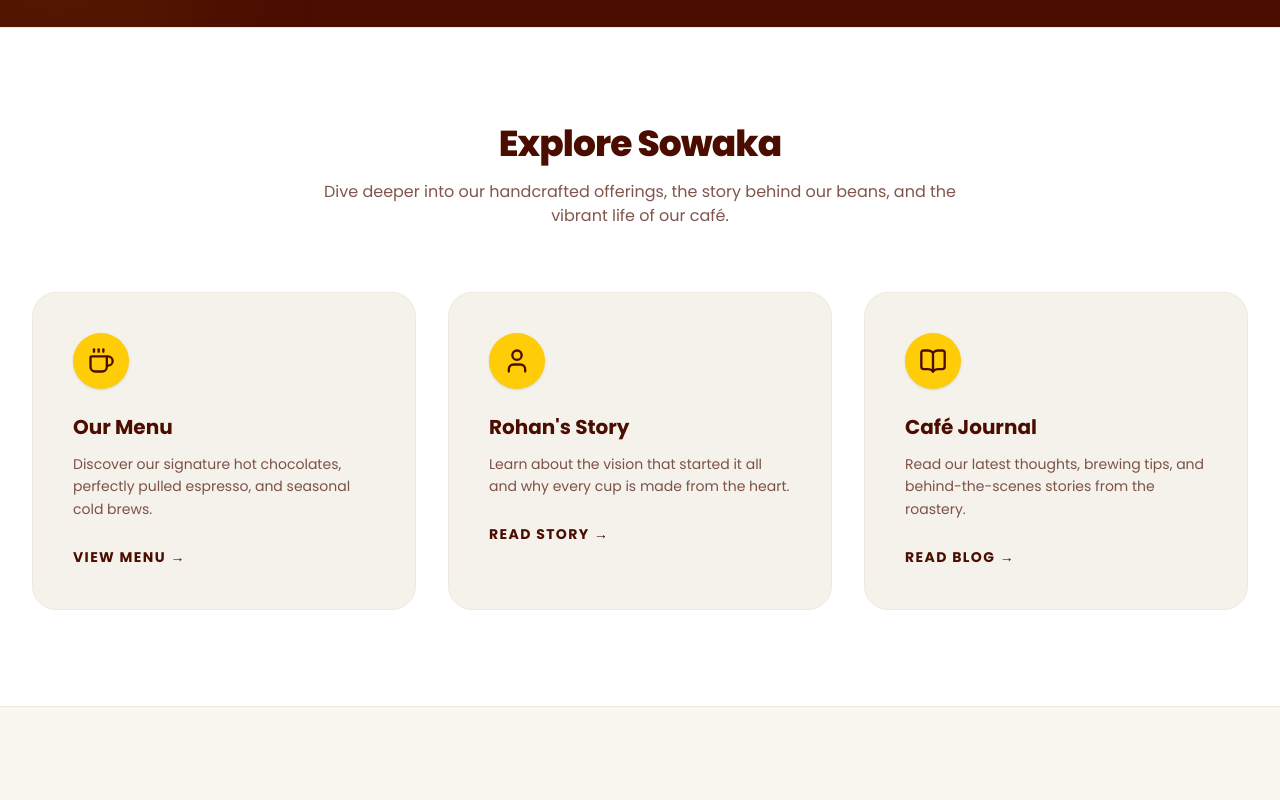
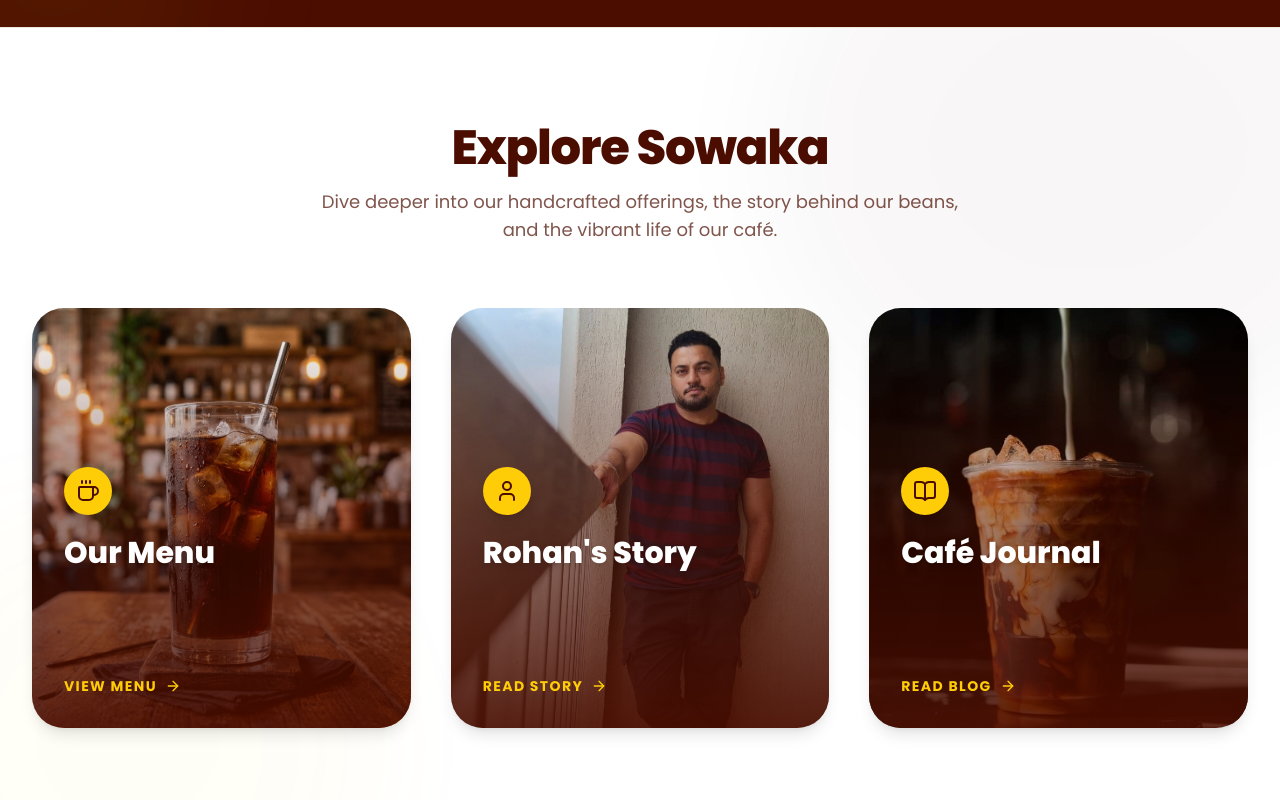
Before and after one commit to Vyankat45/sowaka-cafe, a React (Vite) app: page / in a window 1280 px wide. Shown: the part 1720-2520 px from the top of the page. Built offline with nearby package versions, Linux system fonts and the light colour scheme.

Commit message:
Add premium image cards on Home and fix React Router scroll bug

```diff
--- a/src/App.jsx
+++ b/src/App.jsx
@@ -1,5 +1,6 @@
 import React from 'react';
 import { BrowserRouter as Router, Routes, Route } from 'react-router-dom';
+import ScrollToTop from './components/ScrollToTop';
 import Navbar from './components/Navbar';
 import Footer from './components/Footer';
 
@@ -14,6 +15,7 @@ import ContactPage from './pages/ContactPage';
 function App() {
   return (
     <Router>
+      <ScrollToTop />
       <div className="bg-brand-soft-white min-h-screen text-brand-brown antialiased selection:bg-brand-yellow selection:text-brand-brown flex flex-col">
         {/* Persistent Navbar across all pages */}
         <Navbar />
--- /dev/null
+++ b/src/components/ScrollToTop.jsx
@@ -0,0 +1,12 @@
+import { useEffect } from 'react';
+import { useLocation } from 'react-router-dom';
+
+export default function ScrollToTop() {
+  const { pathname } = useLocation();
+
+  useEffect(() => {
+    window.scrollTo(0, 0);
+  }, [pathname]);
+
+  return null;
+}
--- a/src/pages/Home.jsx
+++ b/src/pages/Home.jsx
@@ -1,9 +1,14 @@
 import React from 'react';
 import { Link } from 'react-router-dom';
-import { Coffee, BookOpen, User } from 'lucide-react';
+import { Coffee, BookOpen, User, ArrowRight } from 'lucide-react';
 import Hero from '../components/Hero';
 import PromoBand from '../components/PromoBand';
 import Reviews from '../components/Reviews';
+
+// Import images for card backgrounds
+import menuBg from '../assets/cold_brew.jpg';
+import storyBg from '../assets/rohan.jpg';
+import blogBg from '../assets/coffee_branded_1.jpg';
 
 export default function Home() {
   return (
@@ -12,65 +17,94 @@ export default function Home() {
       <PromoBand />
 
       {/* Quick Insights / Navigation Section */}
-      <section className="py-12 md:py-24 bg-white border-b border-brand-sand">
-        <div className="max-w-7xl mx-auto px-4 sm:px-6 lg:px-8">
+      <section className="py-12 md:py-24 bg-white border-b border-brand-sand relative">
+        {/* Decorative background element */}
+        <div className="absolute top-0 left-0 w-full h-full overflow-hidden pointer-events-none opacity-[0.03]">
+          <div className="absolute -top-[20%] -right-[10%] w-[50%] h-[70%] rounded-full bg-brand-brown blur-3xl"></div>
+          <div className="absolute top-[60%] -left-[10%] w-[40%] h-[60%] rounded-full bg-brand-yellow blur-3xl"></div>
+        </div>
+
+        <div className="max-w-7xl mx-auto px-4 sm:px-6 lg:px-8 relative z-10">
           <div className="text-center mb-16 space-y-4">
-            <h2 className="text-3xl md:text-4xl font-extrabold text-brand-brown tracking-tight">
+            <h2 className="text-3xl md:text-5xl font-extrabold text-brand-brown tracking-tight">
               Explore Sowaka
             </h2>
-            <p className="text-brand-brown/70 max-w-2xl mx-auto">
+            <p className="text-brand-brown/70 max-w-2xl mx-auto text-lg">
               Dive deeper into our handcrafted offerings, the story behind our beans, and the vibrant life of our café.
             </p>
           </div>
 
-          <div className="grid grid-cols-1 md:grid-cols-3 gap-8">
+          <div className="grid grid-cols-1 md:grid-cols-3 gap-8 lg:gap-10">
+
             {/* Menu Insight */}
-            <Link to="/menu" className="group block bg-[#F5F2EB] p-10 rounded-3xl border border-brand-sand hover:shadow-xl transition-all duration-300 hover:-translate-y-1">
-              <div className="w-14 h-14 bg-brand-yellow text-brand-brown rounded-full flex items-center justify-center mb-6 shadow-sm group-hover:scale-110 transition-transform duration-300">
-                <Coffee className="w-7 h-7" />
+            <Link to="/menu" className="group relative block h-[420px] rounded-[2rem] overflow-hidden shadow-lg hover:shadow-2xl transition-all duration-500 hover:-translate-y-2">
+              <div className="absolute inset-0">
+                <img src={menuBg} alt="Menu" className="w-full h-full object-cover transition-transform duration-700 group-hover:scale-110" />
+                <div className="absolute inset-0 bg-gradient-to-t from-[#4A0D00]/90 via-[#4A0D00]/50 to-transparent"></div>
               </div>
-              <h3 className="text-xl font-bold text-brand-brown mb-3 group-hover:text-brand-yellow transition-colors duration-200">
+              <div className="absolute inset-0 p-8 flex flex-col justify-end text-left z-10">
+                <div className="w-12 h-12 bg-brand-yellow text-brand-brown rounded-full flex items-center justify-center mb-5 shadow-lg transform group-hover:scale-110 transition-transform duration-300">
+                  <Coffee className="w-6 h-6" />
+                </div>
+                <h3 className="text-3xl font-extrabold text-white mb-3 drop-shadow-md">
                   Our Menu
                 </h3>
-              <p className="text-brand-brown/70 text-sm leading-relaxed mb-6">
+                <p className="text-brand-cream/90 text-sm leading-relaxed mb-6 max-w-[90%] transform translate-y-4 opacity-0 group-hover:translate-y-0 group-hover:opacity-100 transition-all duration-300">
                   Discover our signature hot chocolates, perfectly pulled espresso, and seasonal cold brews.
                 </p>
-              <span className="text-brand-brown font-bold text-sm uppercase tracking-widest group-hover:underline">
-                View Menu &rarr;
-              </span>
+                <div className="flex items-center text-brand-yellow font-bold text-sm uppercase tracking-widest">
+                  <span>View Menu</span>
+                  <ArrowRight className="w-4 h-4 ml-2 transform group-hover:translate-x-2 transition-transform duration-300" />
+                </div>
+              </div>
             </Link>
 
             {/* Story Insight */}
-            <Link to="/story" className="group block bg-[#F5F2EB] p-10 rounded-3xl border border-brand-sand hover:shadow-xl transition-all duration-300 hover:-translate-y-1">
-              <div className="w-14 h-14 bg-brand-yellow text-brand-brown rounded-full flex items-center justify-center mb-6 shadow-sm group-hover:scale-110 transition-transform duration-300">
-                <User className="w-7 h-7" />
+            <Link to="/story" className="group relative block h-[420px] rounded-[2rem] overflow-hidden shadow-lg hover:shadow-2xl transition-all duration-500 hover:-translate-y-2">
+              <div className="absolute inset-0">
+                <img src={storyBg} alt="Our Story" className="w-full h-full object-cover transition-transform duration-700 group-hover:scale-110" />
+                <div className="absolute inset-0 bg-gradient-to-t from-[#4A0D00]/90 via-[#4A0D00]/50 to-transparent"></div>
               </div>
-              <h3 className="text-xl font-bold text-brand-brown mb-3 group-hover:text-brand-yellow transition-colors duration-200">
+              <div className="absolute inset-0 p-8 flex flex-col justify-end text-left z-10">
+                <div className="w-12 h-12 bg-brand-yellow text-brand-brown rounded-full flex items-center justify-center mb-5 shadow-lg transform group-hover:scale-110 transition-transform duration-300">
+                  <User className="w-6 h-6" />
+                </div>
+                <h3 className="text-3xl font-extrabold text-white mb-3 drop-shadow-md">
                   Rohan's Story
                 </h3>
-              <p className="text-brand-brown/70 text-sm leading-relaxed mb-6">
+                <p className="text-brand-cream/90 text-sm leading-relaxed mb-6 max-w-[90%] transform translate-y-4 opacity-0 group-hover:translate-y-0 group-hover:opacity-100 transition-all duration-300">
                   Learn about the vision that started it all and why every cup is made from the heart.
                 </p>
-              <span className="text-brand-brown font-bold text-sm uppercase tracking-widest group-hover:underline">
-                Read Story &rarr;
-              </span>
+                <div className="flex items-center text-brand-yellow font-bold text-sm uppercase tracking-widest">
+                  <span>Read Story</span>
+                  <ArrowRight className="w-4 h-4 ml-2 transform group-hover:translate-x-2 transition-transform duration-300" />
+                </div>
+              </div>
             </Link>
 
             {/* Blog Insight */}
-            <Link to="/blog" className="group block bg-[#F5F2EB] p-10 rounded-3xl border border-brand-sand hover:shadow-xl transition-all duration-300 hover:-translate-y-1">
-              <div className="w-14 h-14 bg-brand-yellow text-brand-brown rounded-full flex items-center justify-center mb-6 shadow-sm group-hover:scale-110 transition-transform duration-300">
-                <BookOpen className="w-7 h-7" />
+            <Link to="/blog" className="group relative block h-[420px] rounded-[2rem] overflow-hidden shadow-lg hover:shadow-2xl transition-all duration-500 hover:-translate-y-2">
+              <div className="absolute inset-0">
+                <img src={blogBg} alt="Café Journal" className="w-full h-full object-cover transition-transform duration-700 group-hover:scale-110" />
+                <div className="absolute inset-0 bg-gradient-to-t from-[#4A0D00]/90 via-[#4A0D00]/50 to-transparent"></div>
               </div>
-              <h3 className="text-xl font-bold text-brand-brown mb-3 group-hover:text-brand-yellow transition-colors duration-200">
+              <div className="absolute inset-0 p-8 flex flex-col justify-end text-left z-10">
+                <div className="w-12 h-12 bg-brand-yellow text-brand-brown rounded-full flex items-center justify-center mb-5 shadow-lg transform group-hover:scale-110 transition-transform duration-300">
+                  <BookOpen className="w-6 h-6" />
+                </div>
+                <h3 className="text-3xl font-extrabold text-white mb-3 drop-shadow-md">
                   Café Journal
                 </h3>
-              <p className="text-brand-brown/70 text-sm leading-relaxed mb-6">
+                <p className="text-brand-cream/90 text-sm leading-relaxed mb-6 max-w-[90%] transform translate-y-4 opacity-0 group-hover:translate-y-0 group-hover:opacity-100 transition-all duration-300">
                   Read our latest thoughts, brewing tips, and behind-the-scenes stories from the roastery.
                 </p>
-              <span className="text-brand-brown font-bold text-sm uppercase tracking-widest group-hover:underline">
-                Read Blog &rarr;
-              </span>
+                <div className="flex items-center text-brand-yellow font-bold text-sm uppercase tracking-widest">
+                  <span>Read Blog</span>
+                  <ArrowRight className="w-4 h-4 ml-2 transform group-hover:translate-x-2 transition-transform duration-300" />
+                </div>
+              </div>
             </Link>
+
           </div>
         </div>
       </section>
```
Lines whose indentation alone changed are shown as unchanged.
